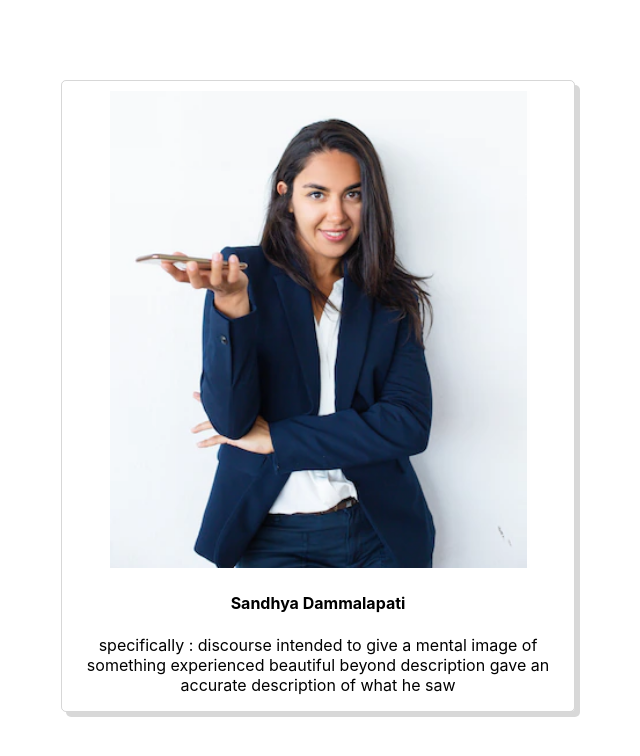
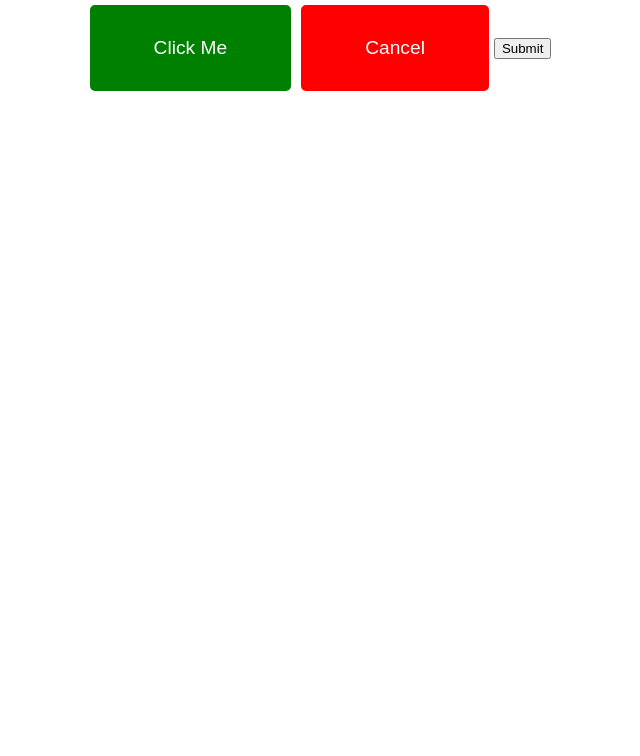
Before and after one commit to anushad246/react-all-concepts, a React (Create React App) app: page / in a window 1280 px wide. Shown: the top 756 px of the page, without its empty margins (322-962 px from the left). Built offline with nearby package versions, Linux system fonts and the light colour scheme.

Commit message:
Adding internal, external and module style sheets

```diff
--- a/src/App.css
+++ b/src/App.css
@@ -20,6 +20,20 @@
     margin-top: 10px;
   }
 }
+
+.buttonStyles{
+  background-color: aqua;
+  color: white;
+  border: 5px solid white;
+  height: 100%;
+  width: 100%;
+  font-size: larger;
+  padding: 2rem 4rem;
+  border-radius: 10px;
+  cursor: pointer;
+}
+
+
 
 /* .App-logo {
   height: 40vmin;
--- a/src/App.jsx
+++ b/src/App.jsx
@@ -1,10 +1,13 @@
 import "./App.css";
-import Card from "./practice-components/Card";
+// import Card from "./practice-components/Card";
 // import MyButton  from './practice-components/MyButton';
 // import Header from './practice-components/Header';
 // import Footer from './practice-components/Footer'
 // import Food from './practice-components/Food';
 // import Card from './practice-components/Card';
+import ExternalStyles from "./add-css/ExternalStyles";
+import InternalStyles from "./add-css/InternalStyles";
+import ModuleStyles from "./add-css/ModuleStyles";
 
 const user = {
   name: "Anusha Dammalapati",
@@ -22,7 +25,10 @@
       <Food/>
       <Footer/> */}
       {/* <MyButton/> */}
-      <Card />
+      {/* <Card /> */}
+      <ExternalStyles/>
+      <InternalStyles/>
+      <ModuleStyles/>
     </div>
   );
 }
--- /dev/null
+++ b/src/add-css/ExternalStyles.jsx
@@ -0,0 +1,11 @@
+import React from 'react'
+
+const ExternalStyles = () => {
+  return (
+    <div>
+        <button className='buttonStyles'>Click Me</button>
+    </div>
+  )
+}
+
+export default ExternalStyles
--- /dev/null
+++ b/src/add-css/InternalStyles.jsx
@@ -0,0 +1,24 @@
+import React from 'react'
+
+const InternalStyles = () => {
+
+    const styles = {
+        backgroundColor: "red",
+        color: "white",
+        border: "5px solid white",
+        height: "100%",
+        width: "100%",
+        fontSize: "larger",
+        padding: "2rem 4rem",
+        borderRadius: "10px",
+        cursor: "pointer"
+    }
+
+  return (
+    <div>
+        <button style={styles}>Cancel</button>
+    </div>
+  )
+}
+
+export default InternalStyles
--- /dev/null
+++ b/src/add-css/ModuleStyles.Module.css
@@ -0,0 +1,11 @@
+.buttonStyles {
+  background-color: green;
+  color: white;
+  border: 5px solid white;
+  height: 100%;
+  width: 100%;
+  font-size: larger;
+  padding: 2rem 4rem;
+  border-radius: 10px;
+  cursor: pointer;
+}
--- /dev/null
+++ b/src/add-css/ModuleStyles.jsx
@@ -0,0 +1,12 @@
+import React from 'react'
+import styles from './ModuleStyles.Module.css'
+
+const ModuleStyles = () => {
+  return (
+    <div>
+        <button className={styles.buttonStyles}>Submit</button>
+    </div>
+  )
+}
+
+export default ModuleStyles
```
